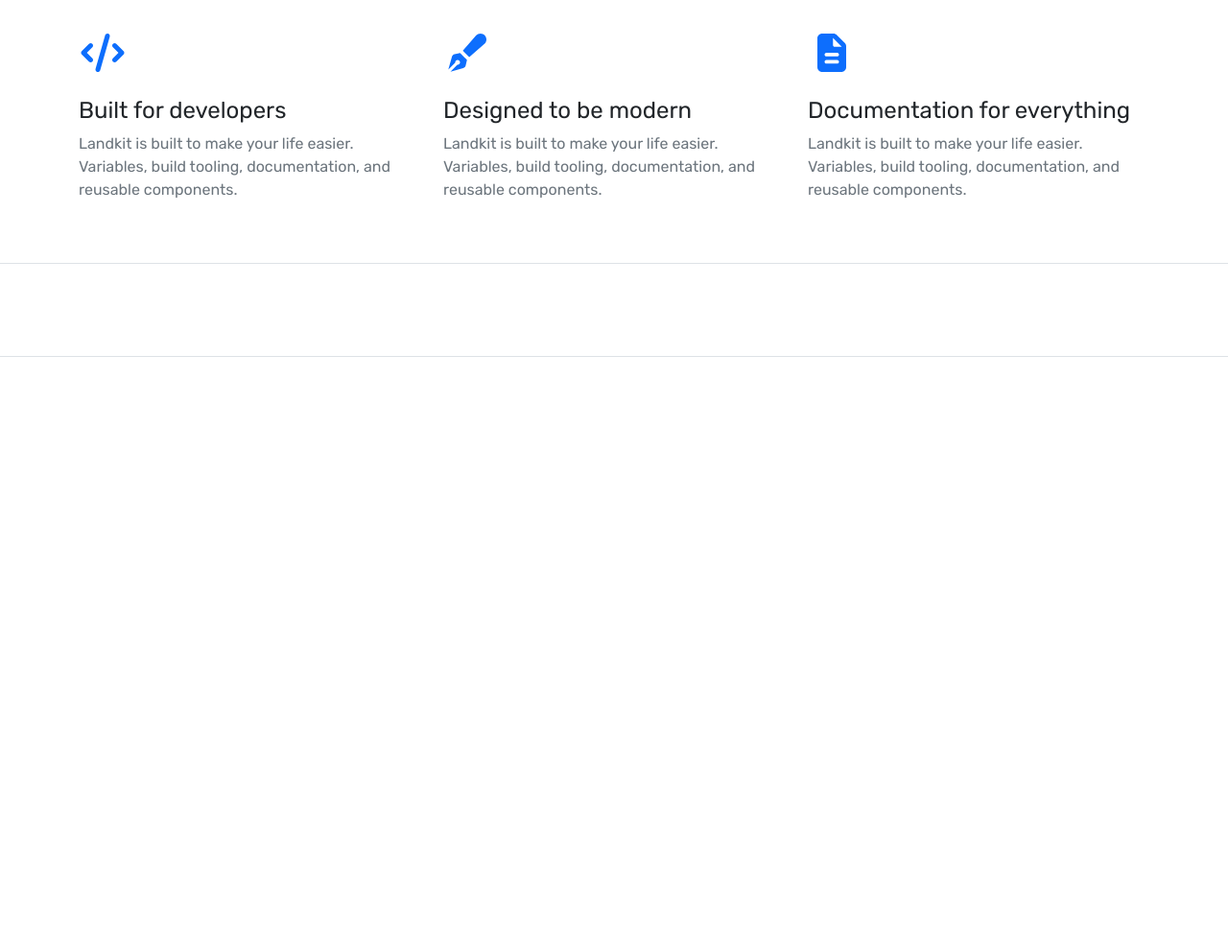
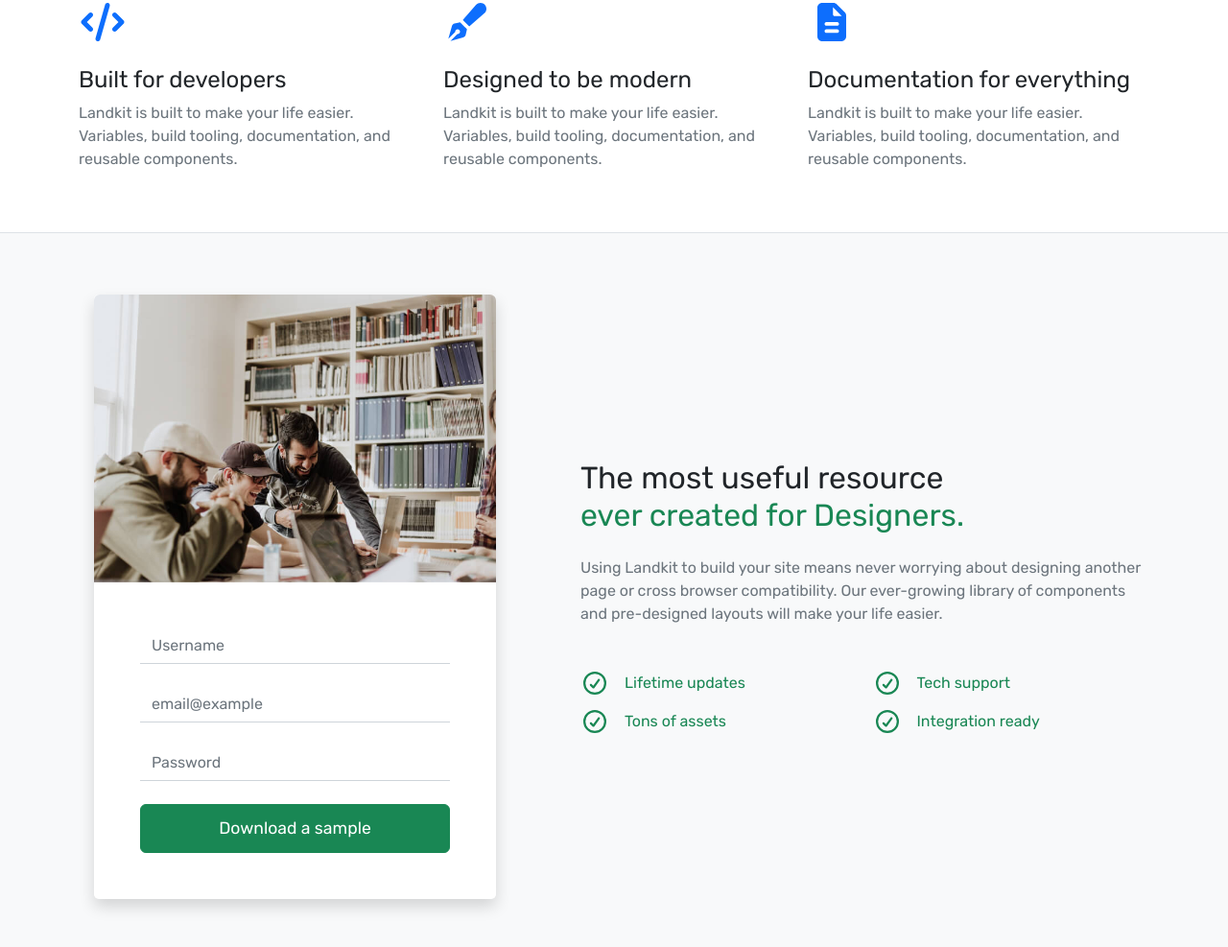
Before and after one commit to NTH-CODER/html-css-landing-page, a plain HTML site: page index.html in a window 1280 px wide. Shown: the part 895-1882 px from the top of the page at 96% size. Before the commit the page ends 1267 px from the top, so only its background shows below. Drawn offline with Linux system fonts and the light colour scheme.

Commit message:
working on quick_contact section

```diff
--- a/index.html
+++ b/index.html
@@ -18,7 +18,7 @@
 
     <body>
         <!-- navbar -->
-        <nav class="navbar navbar-expand-lg navbar-light pb-3 pt-3  bg-white">
+        <nav class="navbar navbar-expand-lg sticky-top navbar-light pb-3 pt-3  bg-white">
             <div class="container">
                 <a class="navbar-brand" href="#">ThemeKit</a>
 
@@ -29,7 +29,7 @@
                 <div class="collapse navbar-collapse" id="navbarSupportedContent">
                     <ul class="navbar-nav ms-auto me-auto  mb-2 mb-lg-0">
                         <li class="nav-item me-4">
-                            <a class="nav-link active" aria-current="page" href="#">Landings</a>
+                            <a class="nav-link active" aria-current="page" href="#">Home</a>
                         </li>
 
                         <li class="nav-item dropdown me-4">
@@ -72,7 +72,7 @@
         </nav>
 
         <!-- hero section -->
-        <section class="hero vh-100 d-lg-flex align-items-lg-center">
+        <section class="hero vh-100 min-vh-100 d-lg-flex align-items-lg-center">
             <div class="container">
                 <div class="row">
                     <div class="col-md-6 d-md-none d-sm-block">
@@ -105,7 +105,7 @@
                         </div>
                     </div>
 
-                    <div class="col-md-6 d-md-block d-sm-none">
+                    <div class="col-md-6">
                         <div class="text-center">
                             <img src="Assets/images/illustration-2.png" width="100%" alt="illustration image">
                         </div>
@@ -115,7 +115,7 @@
         </section>
 
         <!-- services -->
-        <section class="services pt-md-5 pt-sm-5 pb-5 border-bottom">
+        <section class="services pt-md-3 pt-sm-5 pb-5 border-bottom">
             <div class="container">
                 <div class="row">
                     <div class="col-md-4">
@@ -157,10 +157,77 @@
             </div>
         </section>
 
-        <!-- brands -->
-        <section class="brands pt-sm-5 pt-md-5 pb-sm-5 pb-md-5 border-bottom">
+        <section class="quick_contact bg-light pt-5 pb-5">
             <div class="container">
+                <div class="row">
+                    <div class="col-md-5">
+                        <div class="p-md-3">
+                            <div class="bg-white rounded rounded-3 shadow">
+                                <div class="img_box">
+                                    <!-- image added with css background-image property -->
+                                </div>
 
+                                <div class="mt-5 ps-5 pe-5 pb-5">
+                                    <form action="#">
+                                        <input type="text" class="form-control shadow-none rounded-0 border-top-0 border-start-0 border-end-0" placeholder="Username">
+
+                                        <input type="email" class="form-control mt-4 shadow-none rounded-0 border-top-0 border-start-0 border-end-0" placeholder="email@example">
+
+                                        <input type="password" class="form-control mt-4 shadow-none rounded-0 border-top-0 border-start-0 border-end-0" placeholder="Password">
+
+                                        <div class="mt-4">
+                                            <button class="btn btn-success w-100">Download a sample</button>
+                                        </div>
+                                    </form>
+                                </div>
+                            </div>
+                        </div>
+                    </div>
+
+                    <div class="col-md-7">
+                        <div class="d-flex h-100 ps-md-5 align-items-center">
+                            <div class="text_container">
+                                <h2 class="fw-normal">The most useful resource <br> <span class="text-success">ever created for <span id="typewritedEffect">Designers.</span></span></h2>
+
+                                <p class="mt-4 text-muted">
+                                    Using Landkit to build your site means never worrying about designing another page or cross browser compatibility. Our ever-growing library of components and pre-designed layouts will make your life easier.
+                                </p>
+
+                                <div class="mt-5 text-success">
+                                    <div class="d-grid check_list_grid">
+                                        <div class="d-flex align-items-center">
+                                            <i class="far fa-check-circle fs-4"></i>
+                                            <div class="ms-3">
+                                                Lifetime updates
+                                            </div>
+                                        </div>
+
+                                        <div class="d-flex align-items-center">
+                                            <i class="far fa-check-circle fs-4"></i>
+                                            <div class="ms-3">
+                                                Tech support
+                                            </div>
+                                        </div>
+
+                                        <div class="d-flex align-items-center">
+                                            <i class="far fa-check-circle fs-4"></i>
+                                            <div class="ms-3">
+                                                Tons of assets
+                                            </div>
+                                        </div>
+
+                                        <div class="d-flex align-items-center">
+                                            <i class="far fa-check-circle fs-4"></i>
+                                            <div class="ms-3">
+                                                Integration ready
+                                            </div>
+                                        </div>
+                                    </div>
+                                </div>
+                            </div>
+                        </div>
+                    </div>
+                </div>
             </div>
         </section>
 
--- a/style.css
+++ b/style.css
@@ -46,7 +46,7 @@ nav .nav-link {
 }
 
 nav .navbar-toggler {
-    background-color: #0D6EFD;
+    /* background-color: #0D6EFD; */
     border-color: #0D6EFD !important;
     box-shadow: none !important;
 }
@@ -67,6 +67,21 @@ section.hero .container .row .col-md-6 .hero_text .mt-5 a .btn {
     display: flex;
     justify-content: center;
     align-items: center;
+}
+
+/* quick contact */
+section.quick_contact .container .row .col-md-5 .p-md-3 .bg-white .img_box {
+    height: 300px;
+    background-image: url('Assets/images/photo-2.jpg');
+    background-position: center;
+    background-size: cover;
+    background-repeat: no-repeat;
+    border-radius: 6px 6px 0px 0px;
+}
+
+section.quick_contact .container .row .col-md-7 .d-flex .text_container .text-success .check_list_grid {
+    grid-template-columns: 1fr 1fr;
+    gap: 1rem;
 }
 
 /* media quaries */
@@ -111,4 +126,20 @@ section.hero .container .row .col-md-6 .hero_text .mt-5 a .btn {
     section.hero .container .row .col-md-6 .hero_text .mt-5 a .btn:last-child {
         margin-bottom: 10px;
     }
+
+    section.hero .container .row .col-md-6:last-child {
+        display: none;
+    }
+
+    section.services .container .row .col-md-4 {
+        margin-bottom: 20px;
+    }
+
+    section.services .container .row .col-md-4:last-child {
+        margin-bottom: 0%;
+    }
+
+    section.quick_contact .container .row .col-md-7 {
+        margin-top: 50px;
+    }
 }
```
